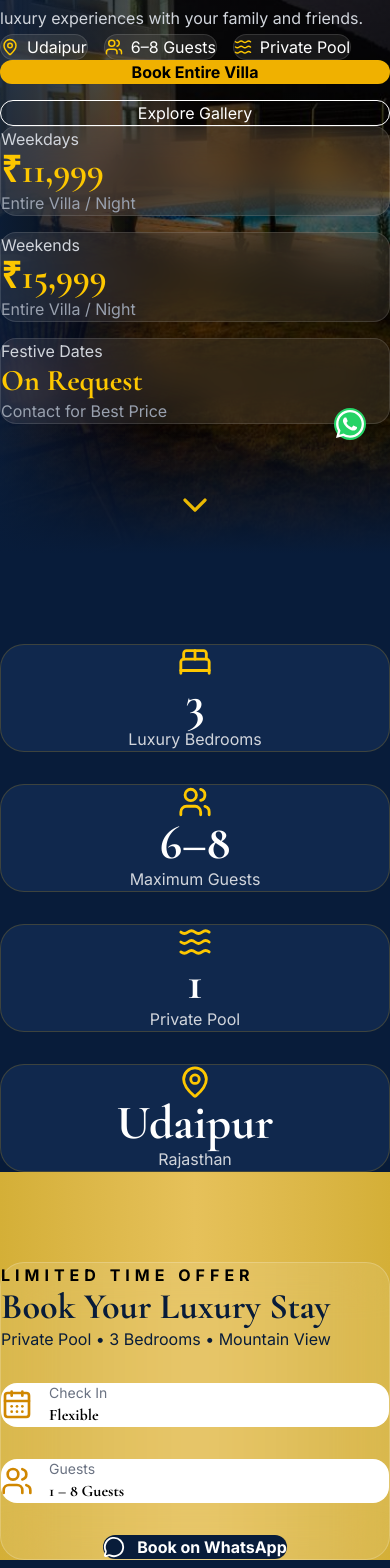
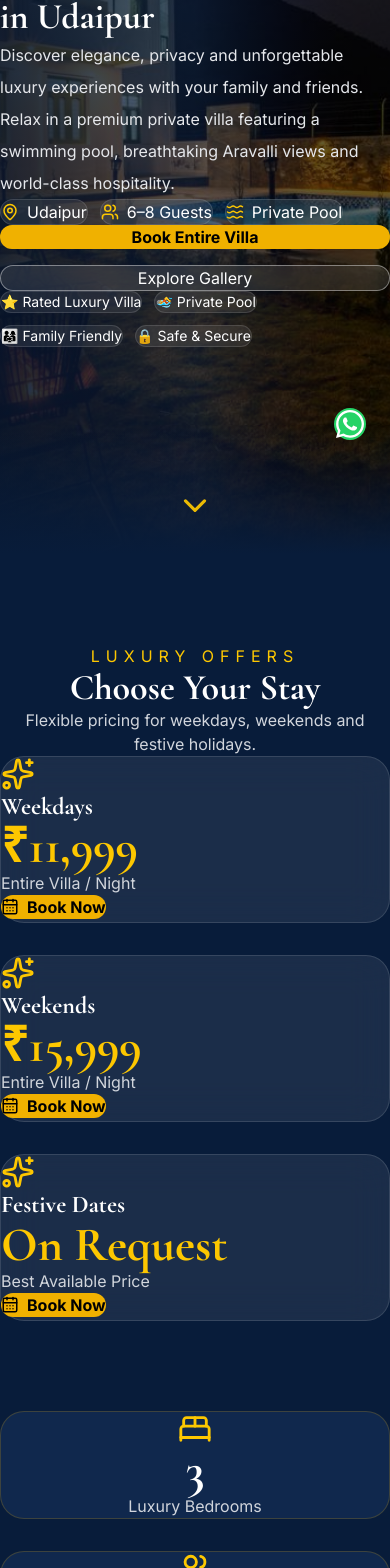
Before and after one commit to Sohail215/sohail-215, a Next.js app: page / in a window 390 px wide. Shown: the part 380-1948 px from the top of the page. Built offline with nearby package versions, Linux system fonts and the light colour scheme.

Commit message:
Premium Footer V2

```diff
--- a/app/layout.tsx
+++ b/app/layout.tsx
@@ -69,7 +69,7 @@ export const metadata: Metadata = {
   },
 
   icons: {
-    icon: "/favicon.ico",
+    icon: "/icon.png",
   },
 };
 export default function RootLayout({
--- a/app/page.tsx
+++ b/app/page.tsx
@@ -1,5 +1,7 @@
 import Navbar from "@/components/Navbar";
 import Hero from "@/components/Hero";
+import BookingOffers from "@/components/BookingOffers";
+import Stats from "@/components/Stats";
 import BookingBar from "@/components/BookingBar";
 import About from "@/components/About";
 import Amenities from "@/components/Amenities";
@@ -10,9 +12,11 @@ import Testimonials from "@/components/Testimonials";
 import Contact from "@/components/Contact";
 import Footer from "@/components/Footer";
 import WhatsAppButton from "@/components/WhatsAppButton";
-import Stats from "@/components/Stats";
 import VillaHighlights from "@/components/VillaHighlights";
 import ScrollToTop from "@/components/ScrollToTop";
+import TrustSection from "@/components/TrustSection";
+import FAQ from "@/components/FAQ";
+
 
 
 
@@ -23,11 +27,15 @@ export default function Home() {
 
       <Hero />
 
+      <BookingOffers />
+
       <Stats />
 
       <BookingBar />
 
       <About />
+
+      <TrustSection />
 
       <Amenities />
 
@@ -41,6 +49,8 @@ export default function Home() {
 
       <Testimonials />
 
+      <FAQ />
+
       <Contact />
 
       <Footer />
--- a/components/BookingBar.tsx
+++ b/components/BookingBar.tsx
@@ -1,100 +1,35 @@
-"use client";
-
-import { CalendarDays, Users, MessageCircle } from "lucide-react";
-
 export default function BookingBar() {
   return (
-    <section className="bg-gradient-to-r from-[#D4AF37] via-[#E6C15A] to-[#D4AF37] py-8 shadow-2xl">
+    <section className="bg-gradient-to-r from-[#081C3A] to-[#10284D] py-20">
 
       <div className="max-w-7xl mx-auto px-6">
 
-        <div className="bg-white/10 backdrop-blur-xl rounded-3xl border border-white/20 p-8">
-
-          <div className="grid grid-cols-1 lg:grid-cols-4 gap-8 items-center">
-
-            {/* Left */}
+        <div className="rounded-3xl border border-yellow-500/20 bg-white/5 backdrop-blur-xl p-10 flex flex-col lg:flex-row items-center justify-between gap-8">
 
           <div>
 
-              <p className="uppercase tracking-[5px] text-black font-bold">
-                Limited Time Offer
+            <p className="uppercase tracking-[6px] text-yellow-400 mb-3">
+              Ready to Book?
             </p>
 
-              <h2 className="text-4xl font-bold text-[#081C3A] mt-2">
-                Book Your Luxury Stay
+            <h2 className="text-4xl md:text-5xl font-bold text-white">
+              Experience Luxury Like Never Before
             </h2>
 
-              <p className="text-[#081C3A] mt-3">
-                Private Pool • 3 Bedrooms • Mountain View
+            <p className="text-gray-300 mt-5 text-lg">
+              Private Pool • 3 Luxury Bedrooms • Mountain View • Up to 8 Guests
             </p>
 
           </div>
-
-            {/* Check In */}
-
-            <div className="bg-white rounded-2xl p-5 flex items-center gap-4">
-
-              <CalendarDays
-                className="text-yellow-600"
-                size={32}
-              />
-
-              <div>
-
-                <p className="text-gray-500 text-sm">
-                  Check In
-                </p>
-
-                <h3 className="font-bold text-black">
-                  Flexible
-                </h3>
-
-              </div>
-
-            </div>
-
-            {/* Guests */}
-
-            <div className="bg-white rounded-2xl p-5 flex items-center gap-4">
-
-              <Users
-                className="text-yellow-600"
-                size={32}
-              />
-
-              <div>
-
-                <p className="text-gray-500 text-sm">
-                  Guests
-                </p>
-
-                <h3 className="font-bold text-black">
-                  1 – 8 Guests
-                </h3>
-
-              </div>
-
-            </div>
-
-            {/* Button */}
-
-            <div className="flex justify-center lg:justify-end">
 
           <a
             href="https://wa.me/918619985400"
             target="_blank"
             rel="noopener noreferrer"
-                className="flex items-center gap-3 bg-[#081C3A] hover:bg-black text-white px-10 py-5 rounded-full font-bold transition-all duration-300 hover:scale-105"
+            className="bg-yellow-500 hover:bg-yellow-400 text-black font-bold px-10 py-5 rounded-full transition-all duration-300 hover:scale-105 shadow-lg shadow-yellow-500/30"
           >
-                <MessageCircle size={22} />
-
             Book on WhatsApp
-
           </a>
-
-            </div>
-
-          </div>
 
         </div>
 
--- /dev/null
+++ b/components/BookingOffers.tsx
@@ -0,0 +1,95 @@
+"use client";
+
+import { motion } from "framer-motion";
+import { CalendarDays, Sparkles } from "lucide-react";
+
+const offers = [
+  {
+    title: "Weekdays",
+    price: "₹11,999",
+    subtitle: "Entire Villa / Night",
+  },
+  {
+    title: "Weekends",
+    price: "₹15,999",
+    subtitle: "Entire Villa / Night",
+  },
+  {
+    title: "Festive Dates",
+    price: "On Request",
+    subtitle: "Best Available Price",
+  },
+];
+
+export default function BookingOffers() {
+  return (
+    <section className="bg-[#081C3A] py-24">
+
+      <div className="max-w-7xl mx-auto px-6">
+
+        <p className="uppercase tracking-[6px] text-yellow-400 text-center">
+          Luxury Offers
+        </p>
+
+        <h2 className="text-4xl md:text-5xl font-bold text-center mt-4">
+          Choose Your Stay
+        </h2>
+
+        <p className="text-gray-300 text-center mt-5 max-w-2xl mx-auto">
+          Flexible pricing for weekdays, weekends and festive holidays.
+        </p>
+
+        <div className="grid md:grid-cols-3 gap-8 mt-16">
+
+          {offers.map((offer, index) => (
+
+            <motion.div
+              key={offer.title}
+              initial={{ opacity: 0, y: 40 }}
+              whileInView={{ opacity: 1, y: 0 }}
+              viewport={{ once: true }}
+              transition={{
+                duration: 0.5,
+                delay: index * 0.15,
+              }}
+              className="glass rounded-3xl p-8 border border-white/10 hover:border-yellow-400 hover:-translate-y-2 transition-all duration-300"
+            >
+
+              <Sparkles
+                className="text-yellow-400 mb-5"
+                size={34}
+              />
+
+              <h3 className="text-2xl font-bold">
+                {offer.title}
+              </h3>
+
+              <h2 className="text-5xl font-bold text-yellow-400 mt-6">
+                {offer.price}
+              </h2>
+
+              <p className="text-gray-300 mt-4">
+                {offer.subtitle}
+              </p>
+
+              <a
+                href="https://wa.me/918619985400"
+                target="_blank"
+                rel="noopener noreferrer"
+                className="mt-8 inline-flex items-center gap-2 bg-yellow-500 hover:bg-yellow-400 text-black px-7 py-3 rounded-full font-bold transition"
+              >
+                <CalendarDays size={18} />
+                Book Now
+              </a>
+
+            </motion.div>
+
+          ))}
+
+        </div>
+
+      </div>
+
+    </section>
+  );
+}
--- /dev/null
+++ b/components/FAQ.tsx
@@ -0,0 +1,89 @@
+"use client";
+
+import { useState } from "react";
+import { ChevronDown } from "lucide-react";
+
+const faqs = [
+  {
+    question: "What is the check-in and check-out time?",
+    answer: "Check-in starts from 1:00 PM and check-out is until 11:00 AM.",
+  },
+  {
+    question: "How many guests can stay?",
+    answer: "The villa comfortably accommodates up to 8 guests.",
+  },
+  {
+    question: "Is the swimming pool private?",
+    answer: "Yes, the swimming pool is completely private and reserved only for your booking.",
+  },
+  {
+    question: "Is parking available?",
+    answer: "Yes, free private parking is available inside the property.",
+  },
+  {
+    question: "How can I book the villa?",
+    answer: "Simply click the WhatsApp booking button anywhere on the website and send us your booking details.",
+  },
+];
+
+export default function FAQ() {
+  const [open, setOpen] = useState<number | null>(0);
+
+  return (
+    <section className="bg-[#10284D] py-24">
+
+      <div className="max-w-4xl mx-auto px-6">
+
+        <p className="uppercase tracking-[6px] text-yellow-400 text-center">
+          Frequently Asked Questions
+        </p>
+
+        <h2 className="text-5xl font-bold text-center mt-4 mb-14">
+          Have Questions?
+        </h2>
+
+        <div className="space-y-5">
+
+          {faqs.map((faq, index) => (
+
+            <div
+              key={index}
+              className="glass rounded-2xl border border-white/10 overflow-hidden"
+            >
+
+              <button
+                onClick={() => setOpen(open === index ? null : index)}
+                className="w-full flex justify-between items-center p-6 text-left"
+              >
+
+                <span className="font-semibold text-lg">
+                  {faq.question}
+                </span>
+
+                <ChevronDown
+                  className={`transition-transform ${
+                    open === index ? "rotate-180" : ""
+                  }`}
+                />
+
+              </button>
+
+              {open === index && (
+
+                <div className="px-6 pb-6 text-gray-300 leading-7">
+                  {faq.answer}
+                </div>
+
+              )}
+
+            </div>
+
+          ))}
+
+        </div>
+
+      </div>
+
+    </section>
+  );
+}
--- a/components/Hero.tsx
+++ b/components/Hero.tsx
@@ -32,6 +32,8 @@ export default function Hero() {
   return (
     <section className="relative min-h-screen overflow-hidden">
 
+      {/* Background Slider */}
+
       {images.map((img, index) => (
         <Image
           key={index}
@@ -45,42 +47,60 @@ export default function Hero() {
         />
       ))}
 
-      <div className="absolute inset-0 bg-gradient-to-r from-[#081C3A]/90 via-black/55 to-black/60" />
+      {/* Dark Overlay */}
+
+      <div className="absolute inset-0 bg-gradient-to-r from-[#06152d]/90 via-[#081C3A]/65 to-black/60" />
 
       <div className="relative z-20 flex items-center min-h-screen">
 
-        <div className="max-w-7xl mx-auto w-full px-6">
+        <div className="max-w-7xl mx-auto w-full px-6 lg:px-10">
 
           <motion.div
             initial={{ opacity: 0, y: 40 }}
             animate={{ opacity: 1, y: 0 }}
-            transition={{ duration: .8 }}
+            transition={{ duration: 0.8 }}
           >
 
-            <div className="flex items-center gap-2 text-yellow-400 mb-6">
+            {/* Small Heading */}
+
+            <div className="flex items-center gap-2 text-yellow-400 mb-5">
 
               <Star size={18} fill="#D4AF37" />
 
-              <span className="uppercase tracking-[6px] text-sm">
+              <span className="uppercase tracking-[5px] text-xs sm:text-sm">
                 Managed by Zorielle Hospitality
               </span>
 
             </div>
 
-            <h1 className="text-4xl sm:text-5xl md:text-7xl lg:text-8xl font-bold leading-tight text-white">
+            {/* Main Heading */}
+
+            <h1 className="text-4xl sm:text-5xl md:text-6xl lg:text-7xl xl:text-8xl font-bold leading-tight text-white max-w-4xl">
+
               Luxury Pool Villa
+
               <br />
+
               in Udaipur
+
             </h1>
 
-            <p className="mt-6 max-w-2xl text-gray-300 text-base md:text-lg leading-8">
-              Discover elegance, privacy and unforgettable luxury
-              experiences with your family and friends.
+            {/* Description */}
+
+            <p className="mt-6 max-w-2xl text-base md:text-lg leading-8 text-gray-200">
+
+              Discover elegance, privacy and unforgettable luxury experiences
+              with your family and friends. Relax in a premium private villa
+              featuring a swimming pool, breathtaking Aravalli views and
+              world-class hospitality.
+
             </p>
 
-            <div className="flex flex-wrap gap-4 mt-10">
+            {/* Feature Badges */}
 
-              <div className="glass rounded-full px-5 py-3 flex items-center gap-2">
+            <div className="flex flex-wrap gap-3 mt-8">
+
+              <div className="glass rounded-full px-4 py-2 flex items-center gap-2">
 
                 <MapPin size={18} className="text-yellow-400" />
 
@@ -88,7 +108,7 @@ export default function Hero() {
 
               </div>
 
-              <div className="glass rounded-full px-5 py-3 flex items-center gap-2">
+              <div className="glass rounded-full px-4 py-2 flex items-center gap-2">
 
                 <Users size={18} className="text-yellow-400" />
 
@@ -96,7 +116,7 @@ export default function Hero() {
 
               </div>
 
-              <div className="glass rounded-full px-5 py-3 flex items-center gap-2">
+              <div className="glass rounded-full px-4 py-2 flex items-center gap-2">
 
                 <Waves size={18} className="text-yellow-400" />
 
@@ -104,74 +124,48 @@ export default function Hero() {
 
               </div>
 
-            </div>            <div className="mt-10 flex flex-col sm:flex-row gap-4">
+            </div>
+
+            {/* Buttons */}
+
+            <div className="mt-8 flex flex-col sm:flex-row gap-4">
 
               <a
                 href="https://wa.me/918619985400"
                 target="_blank"
                 rel="noopener noreferrer"
-                className="bg-yellow-500 hover:bg-yellow-400 text-black font-bold px-8 py-4 rounded-full transition duration-300 text-center"
+                className="inline-flex items-center justify-center rounded-full bg-yellow-500 hover:bg-yellow-400 text-black font-bold px-8 py-4 transition-all duration-300 hover:scale-105"
               >
                 Book Entire Villa
               </a>
 
               <a
                 href="#gallery"
-                className="border border-white hover:bg-white hover:text-black px-8 py-4 rounded-full transition duration-300 text-center"
+                className="inline-flex items-center justify-center rounded-full border border-white/40 bg-white/10 backdrop-blur-md px-8 py-4 hover:bg-white hover:text-black transition-all duration-300"
               >
                 Explore Gallery
               </a>
 
             </div>
 
-            <div className="mt-12 grid grid-cols-1 sm:grid-cols-3 gap-4 max-w-5xl">
+            {/* Trust Badges */}
 
-              <div className="glass rounded-2xl p-4">
+            <div className="mt-8 flex flex-wrap gap-3">
 
-                <p className="text-gray-300">
-                  Weekdays
-                </p>
-
-                <h2 className="text-4xl font-bold text-yellow-400 mt-2">
-                  ₹11,999
-                </h2>
-
-                <p className="text-gray-400 mt-2">
-                  Entire Villa / Night
-                </p>
-
+              <div className="glass rounded-full px-4 py-2 text-sm">
+                ⭐ Rated Luxury Villa
               </div>
 
-              <div className="glass rounded-2xl p-4">
-
-                <p className="text-gray-300">
-                  Weekends
-                </p>
-
-                <h2 className="text-4xl font-bold text-yellow-400 mt-2">
-                  ₹15,999
-                </h2>
-
-                <p className="text-gray-400 mt-2">
-                  Entire Villa / Night
-                </p>
-
+              <div className="glass rounded-full px-4 py-2 text-sm">
+                🏊 Private Pool
               </div>
 
-              <div className="glass rounded-2xl p-4">
+              <div className="glass rounded-full px-4 py-2 text-sm">
+                👨‍👩‍👧 Family Friendly
+              </div>
 
-                <p className="text-gray-300">
-                  Festive Dates
-                </p>
-
-                <h2 className="text-3xl font-bold text-yellow-400 mt-2">
-                  On Request
-                </h2>
-
-                <p className="text-gray-400 mt-2">
-                  Contact for Best Price
-                </p>
-
+              <div className="glass rounded-full px-4 py-2 text-sm">
+                🔒 Safe & Secure
               </div>
 
             </div>
@@ -180,11 +174,15 @@ export default function Hero() {
 
         </div>
 
-      </div>      <motion.div
+      </div>
+
+      {/* Scroll Down */}
+
+      <motion.div
         initial={{ opacity: 0 }}
         animate={{
           opacity: 1,
-          y: [0, 12, 0],
+          y: [0, 10, 0],
         }}
         transition={{
           duration: 1.8,
@@ -192,11 +190,15 @@ export default function Hero() {
         }}
         className="absolute bottom-8 left-1/2 -translate-x-1/2 z-20"
       >
+
         <ChevronDown
-          size={40}
+          size={38}
           className="text-yellow-400"
         />
+
       </motion.div>
+
+      {/* Bottom Gradient */}
 
       <div className="absolute bottom-0 left-0 w-full h-32 bg-gradient-to-t from-[#081C3A] to-transparent" />
 
--- /dev/null
+++ b/components/TrustSection.tsx
@@ -0,0 +1,88 @@
+"use client";
+
+import { ShieldCheck, Waves, Wifi, Car, BedDouble, MapPin } from "lucide-react";
+import { motion } from "framer-motion";
+
+const features = [
+  {
+    icon: <Waves size={34} />,
+    title: "Private Swimming Pool",
+    desc: "Exclusive pool with complete privacy.",
+  },
+  {
+    icon: <BedDouble size={34} />,
+    title: "3 Luxury Bedrooms",
+    desc: "Spacious premium bedrooms with modern interiors.",
+  },
+  {
+    icon: <Wifi size={34} />,
+    title: "High-Speed WiFi",
+    desc: "Unlimited internet throughout the villa.",
+  },
+  {
+    icon: <Car size={34} />,
+    title: "Free Parking",
+    desc: "Secure parking for all guests.",
+  },
+  {
+    icon: <MapPin size={34} />,
+    title: "Prime Location",
+    desc: "Greater Kailash, Udaipur.",
+  },
+  {
+    icon: <ShieldCheck size={34} />,
+    title: "Safe & Secure",
+    desc: "Perfect for families and groups.",
+  },
+];
+
+export default function TrustSection() {
+  return (
+    <section className="bg-[#081C3A] py-24">
+
+      <div className="max-w-7xl mx-auto px-6">
+
+        <p className="uppercase tracking-[6px] text-yellow-400 text-center">
+          Why Choose Zorielle
+        </p>
+
+        <h2 className="text-4xl md:text-5xl font-bold text-center mt-4">
+          Luxury You Can Trust
+        </h2>
+
+        <div className="grid md:grid-cols-2 lg:grid-cols-3 gap-8 mt-16">
+
+          {features.map((item, index) => (
+
+            <motion.div
+              key={item.title}
+              initial={{ opacity: 0, y: 30 }}
+              whileInView={{ opacity: 1, y: 0 }}
+              viewport={{ once: true }}
+              transition={{ delay: index * 0.1 }}
+              className="glass rounded-3xl p-8 border border-white/10 hover:border-yellow-400 hover:-translate-y-2 transition-all duration-300"
+            >
+
+              <div className="text-yellow-400 mb-6">
+                {item.icon}
+              </div>
+
+              <h3 className="text-2xl font-bold">
+                {item.title}
+              </h3>
+
+              <p className="text-gray-300 mt-4">
+                {item.desc}
+              </p>
+
+            </motion.div>
+
+          ))}
+
+        </div>
+
+      </div>
+
+    </section>
+  );
+}
```
Also changed, not shown: components/Footer.tsx (+36 -67 lines), app/icon.png (added). Lines whose indentation alone changed are shown as unchanged.
